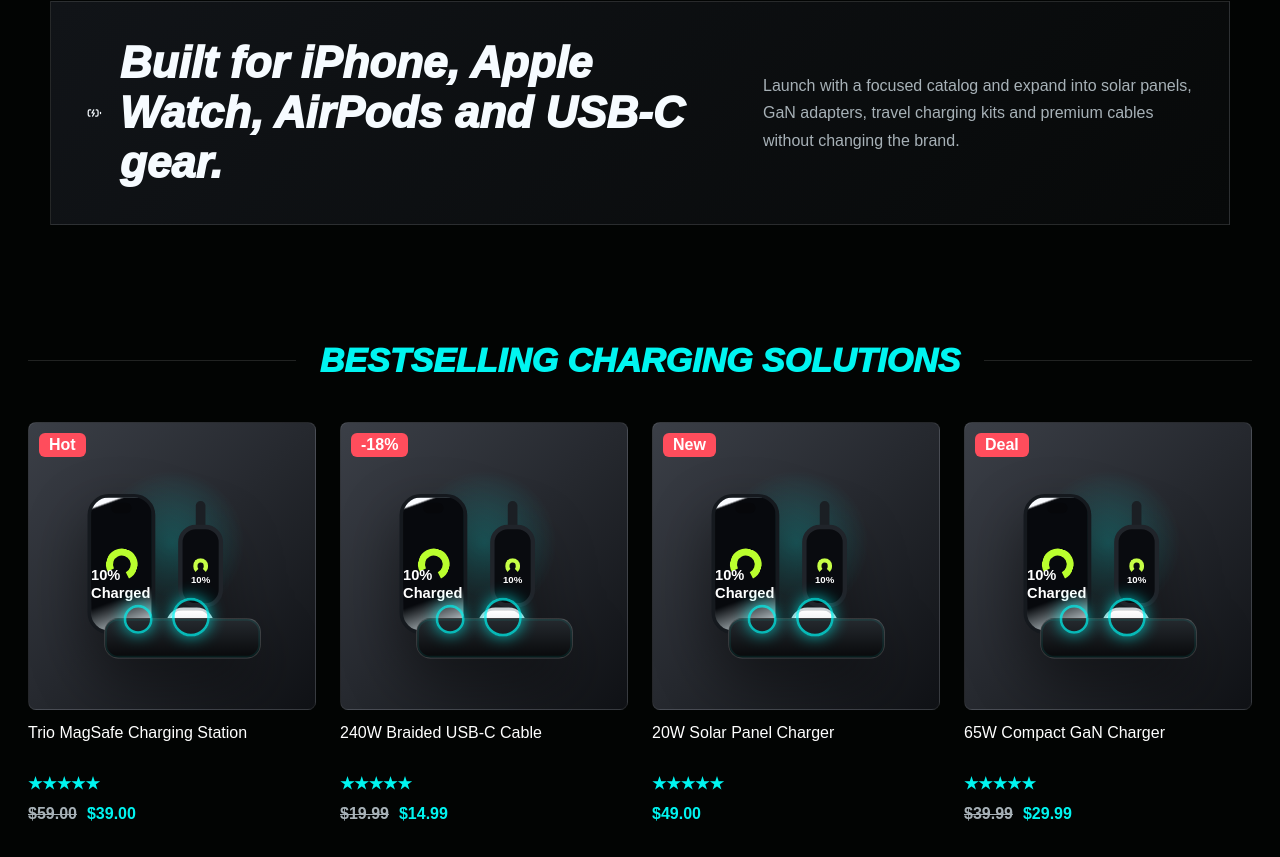
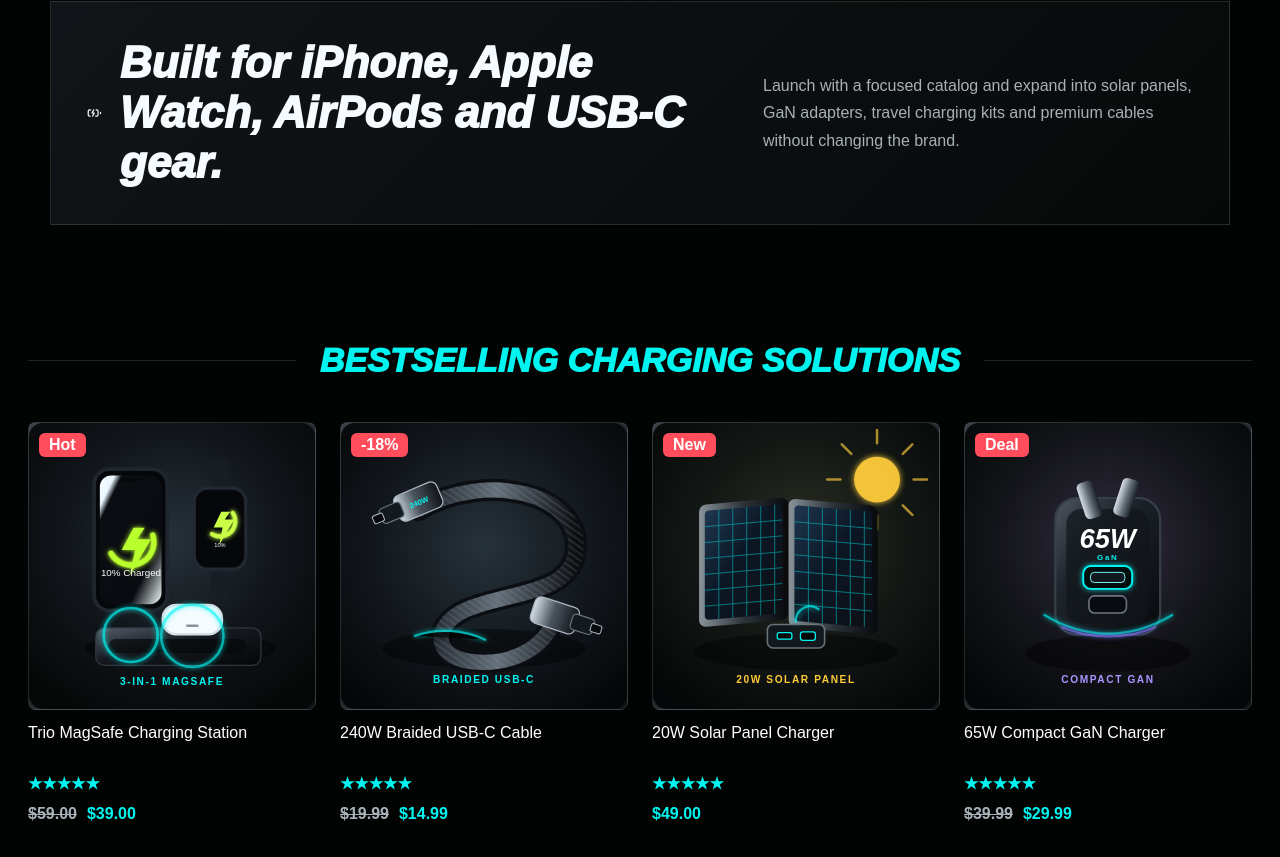
Before and after one commit to 404420/chargefast, a Next.js app: page / in a window 1280 px wide. Shown: the part 966-1823 px from the top of the page. Built offline with nearby package versions, Linux system fonts and the light colour scheme.

Commit message:
Render product images in storefront cards

```diff
--- a/app/components.tsx
+++ b/app/components.tsx
@@ -1,6 +1,8 @@
 import Link from 'next/link';
 import { BatteryCharging, Menu, Search, ShieldCheck, ShoppingCart, Truck } from 'lucide-react';
 import { Product } from './data/products';
+
+const assetPath = (path: string) => `${process.env.NEXT_PUBLIC_BASE_PATH ?? ''}${path}`;
 
 export function TopNav() {
   return (
@@ -38,12 +40,23 @@
   );
 }
 
+export function ProductImage({ product, variant = 'card' }: { product: Product; variant?: 'card' | 'gallery' }) {
+  return (
+    <img
+      className={variant === 'gallery' ? 'product-image product-image-gallery' : 'product-image'}
+      src={assetPath(product.image)}
+      alt={product.name}
+      loading={variant === 'gallery' ? 'eager' : 'lazy'}
+    />
+  );
+}
+
 export function ProductCard({ product }: { product: Product }) {
   return (
     <Link className={`product-card tint-${product.tint}`} href={`/products/${product.slug}`}>
       <div className="product-visual">
         {product.badge ? <span className="product-badge">{product.badge}</span> : null}
-        <DeviceMockup />
+        <ProductImage product={product} />
       </div>
       <span className="product-name">{product.name}</span>
       <span className="stars">{product.rating}</span>
```
